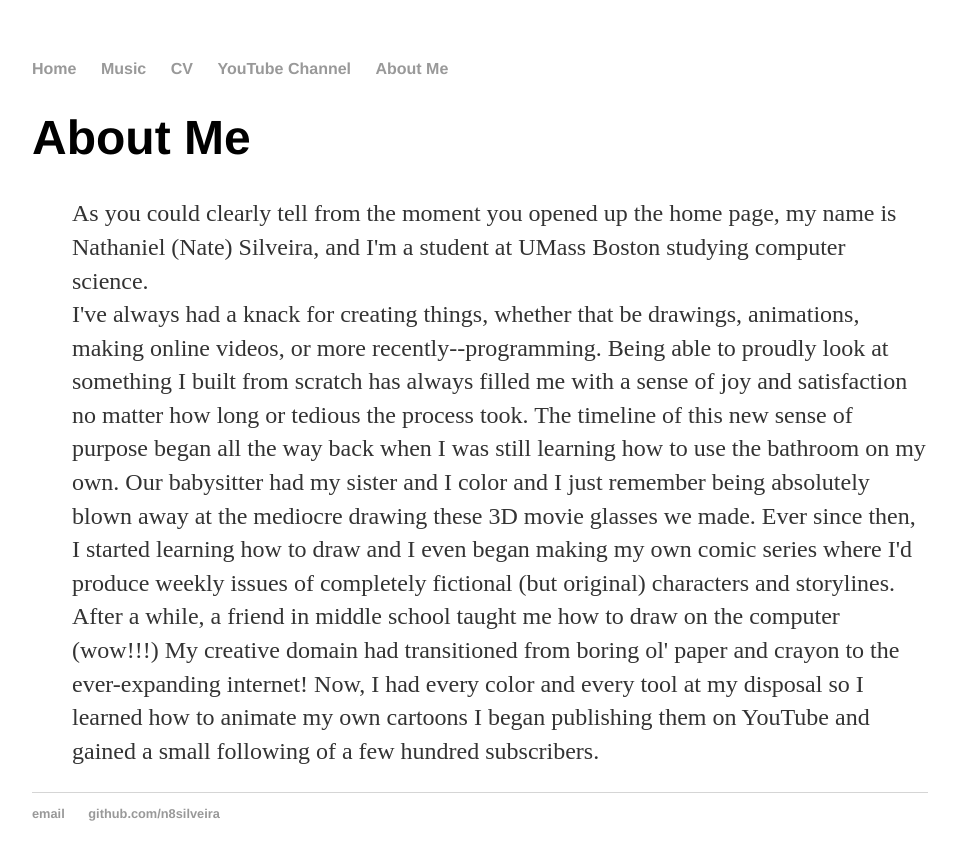
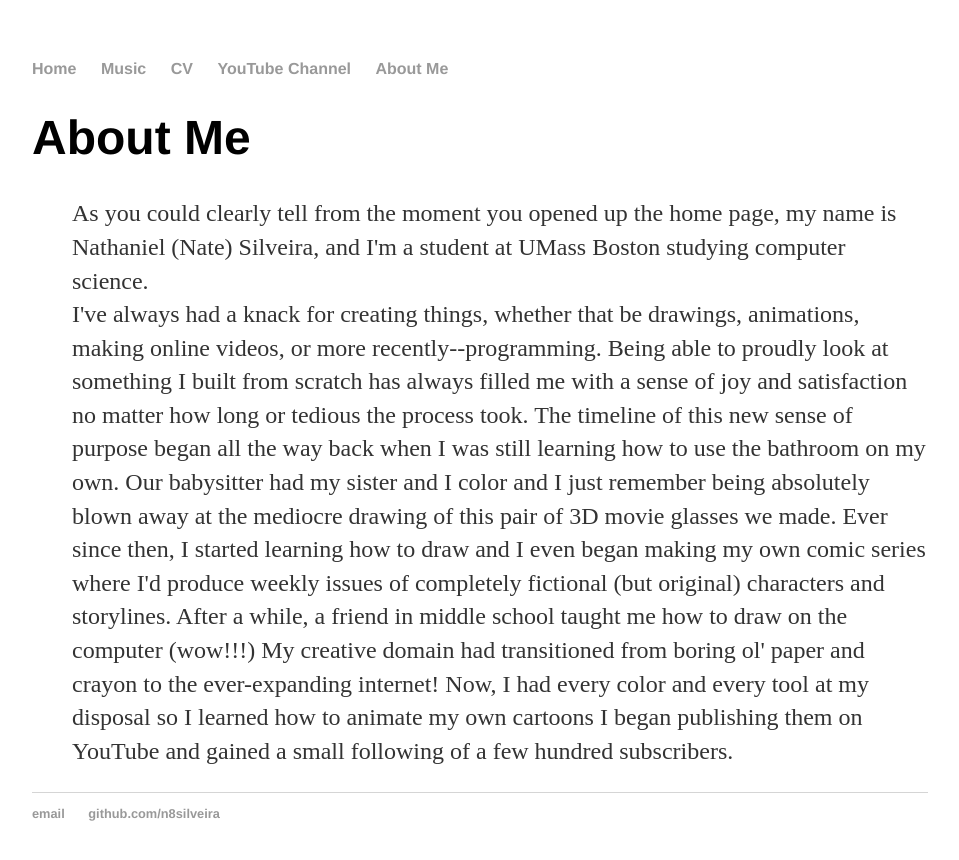
Before and after one commit to n8silveira/n8silveira.github.io, a Jekyll site: the page built from about/index.html, in a window 1280 px wide. Shown: the top 860 px of the page, without its empty margins (160-1119 px from the left). Built offline with Jekyll 4.4.1, drawn with Linux system fonts in a browser that asks for light colours.

Commit message:
Update index.html

```diff
--- a/about/index.html
+++ b/about/index.html
@@ -10,10 +10,10 @@ title: About Me
 			proudly look at something I built from scratch has always filled me with a sense of joy and satisfaction
 			no matter how long or tedious the process took. The timeline of this new sense of purpose began all the way
 			back when I was still learning how to use the bathroom on my own. Our babysitter had my sister and I color
-			and I just remember being absolutely blown away at the mediocre drawing these 3D movie glasses we made.
-			Ever since then, I started learning how to draw and I even began making my own comic series where I'd
-			produce weekly issues of completely fictional (but original) characters and storylines. After a while,
-			a friend in middle school taught me how to draw on the computer (wow!!!) My creative domain had transitioned
+			and I just remember being absolutely blown away at the mediocre drawing of this pair of 3D movie glasses we
+			made. Ever since then, I started learning how to draw and I even began making my own comic series where I'd
+			produce weekly issues of completely fictional (but original) characters and storylines. After a while, a
+			friend in middle school taught me how to draw on the computer (wow!!!) My creative domain had transitioned
 			from boring ol' paper and crayon to the ever-expanding internet! Now, I had every color and every tool at my
 			disposal so I learned how to animate my own cartoons I began publishing them on YouTube and gained a small
 			following of a few hundred subscribers.
```
